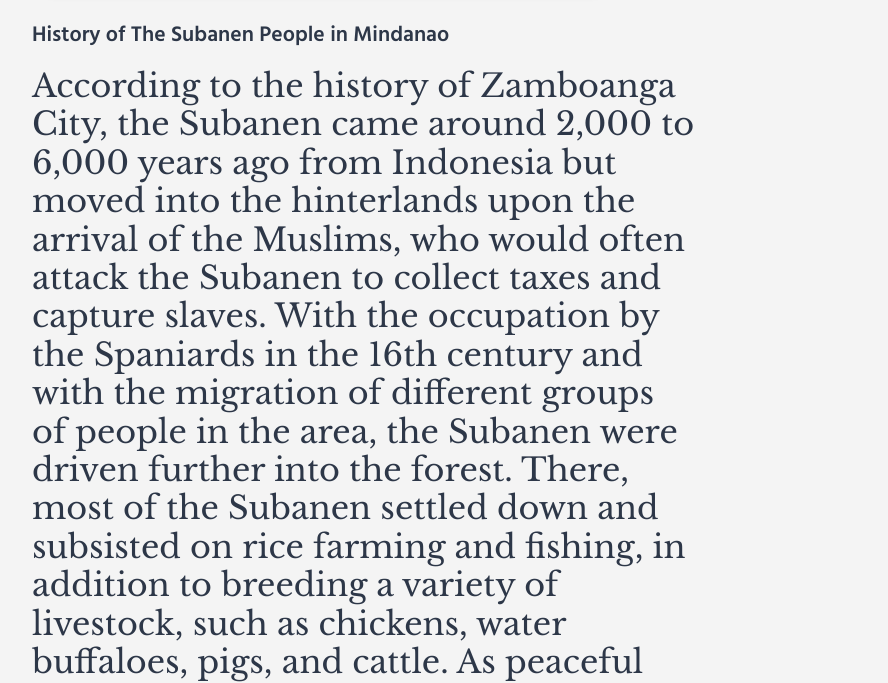
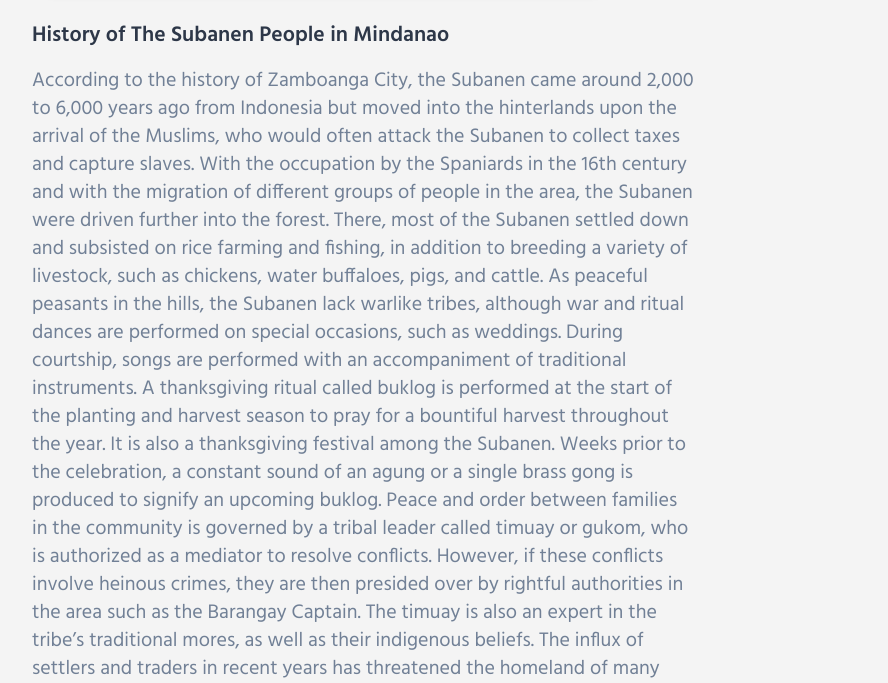
Before and after one commit to taneza/SDAM, a plain HTML site: page about.html in a window 1280 px wide. Shown: the part 1208-1891 px from the top of the page, without its empty margins (18-906 px from the left). Drawn offline with nearby package versions, Linux system fonts and the light colour scheme.

Commit message:
Update about.html

```diff
--- a/about.html
+++ b/about.html
@@ -187,7 +187,7 @@
 				<div class="col-sm-7 card-body blog-details align-self">
                                 <a href="" class="blog-desc">History of The Subanen People in Mindanao
                                 </a>
-                                <p style="font-size: 20px;"><p><h2>According to the history of Zamboanga City, the Subanen came around 2,000 to 6,000 years ago from Indonesia but moved into the hinterlands upon the arrival of the Muslims, who would often attack the Subanen to collect taxes and capture slaves. With the occupation by the Spaniards in the 16th century and with the migration of different groups of people in the area, the Subanen were driven further into the forest. There, most of the Subanen settled down and subsisted on rice farming and fishing, in addition to breeding a variety of livestock, such as chickens, water buffaloes, pigs, and cattle.
+                                <p style="font-size: 20px;">According to the history of Zamboanga City, the Subanen came around 2,000 to 6,000 years ago from Indonesia but moved into the hinterlands upon the arrival of the Muslims, who would often attack the Subanen to collect taxes and capture slaves. With the occupation by the Spaniards in the 16th century and with the migration of different groups of people in the area, the Subanen were driven further into the forest. There, most of the Subanen settled down and subsisted on rice farming and fishing, in addition to breeding a variety of livestock, such as chickens, water buffaloes, pigs, and cattle.
 
 As peaceful peasants in the hills, the Subanen lack warlike tribes, although war and ritual dances are performed on special occasions, such as weddings. During courtship, songs are performed with an accompaniment of traditional instruments. A thanksgiving ritual called buklog is performed at the start of the planting and harvest season to pray for a bountiful harvest throughout the year. It is also a thanksgiving festival among the Subanen. Weeks prior to the celebration, a constant sound of an agung or a single brass gong is produced to signify an upcoming buklog.
 
@@ -197,7 +197,7 @@ In the last few years, petitions have been made by a number of Subanen groups re
 
 Literacy rates among the Subanen have improved in the last couple of years with the help of the Department of Education and other government as well as non-government agencies. Many Subanen, especially the elderly ones, realize that learning can not only improve their standard of living and enable them to assimilate but also empower them to make resolutions for the betterment of the whole community. Different livelihood and government projects have also been organized to assist farmers and other impoverished families in supplementing their income.
 
-New generations of educated Subanen work in various private and government offices, but several of them no longer practice their culture. Concerned that they will totally disappear, many natives have expressed their interest in preserving their language and culture. Various festivals highlighting the traditional lifestyle of the Subanen are becoming increasingly popular. These festivals have attracted tourists from different regions, as well as foreigners who are eager to learn more about the tribe’s way of life. Among the annual fetes’ are the Subayan Keg Subanon Festival in Ozamiz, Sibug Sibug Festival of Zamboanga Sibugay, and Kamgbegu Festival of Zamboanga del Sur.</h2></p>
+New generations of educated Subanen work in various private and government offices, but several of them no longer practice their culture. Concerned that they will totally disappear, many natives have expressed their interest in preserving their language and culture. Various festivals highlighting the traditional lifestyle of the Subanen are becoming increasingly popular. These festivals have attracted tourists from different regions, as well as foreigners who are eager to learn more about the tribe’s way of life. Among the annual fetes’ are the Subayan Keg Subanon Festival in Ozamiz, Sibug Sibug Festival of Zamboanga Sibugay, and Kamgbegu Festival of Zamboanga del Sur.</p>
                             </div>
                         </div>
                     </div>
```
